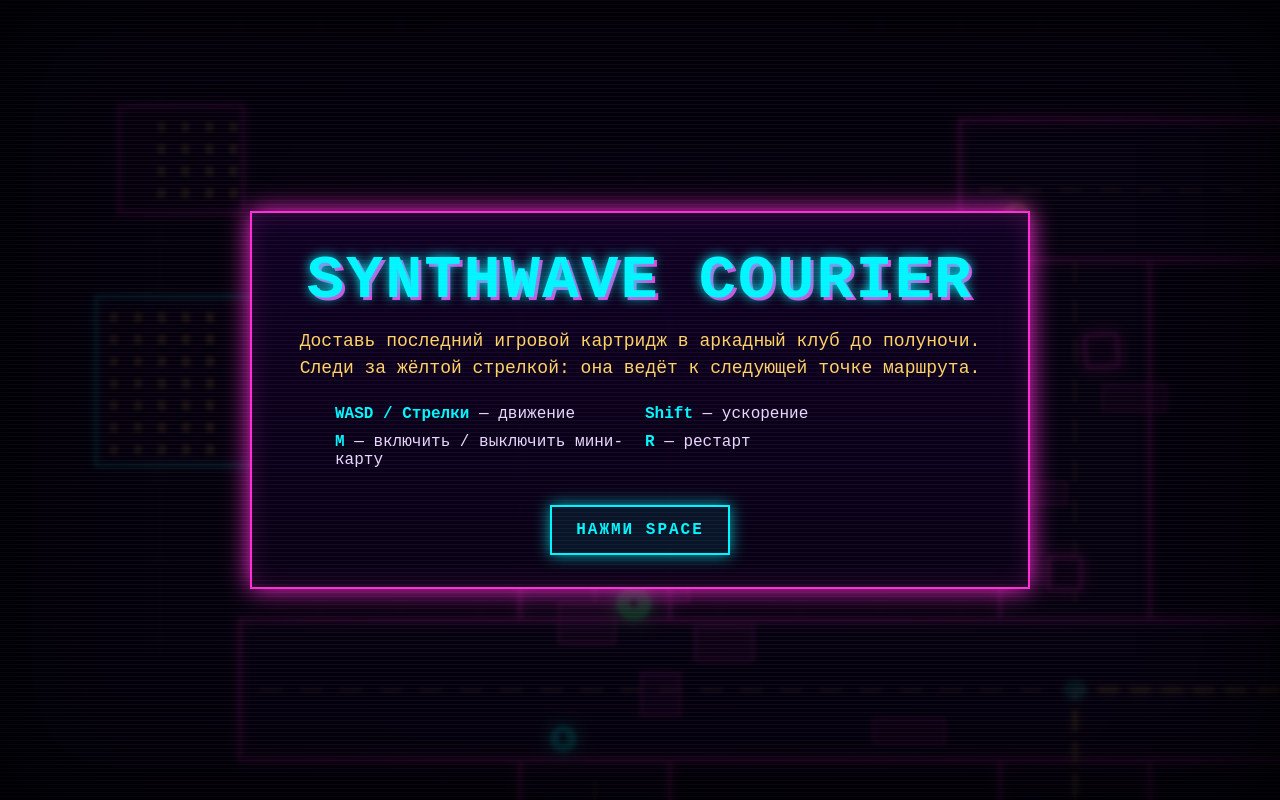
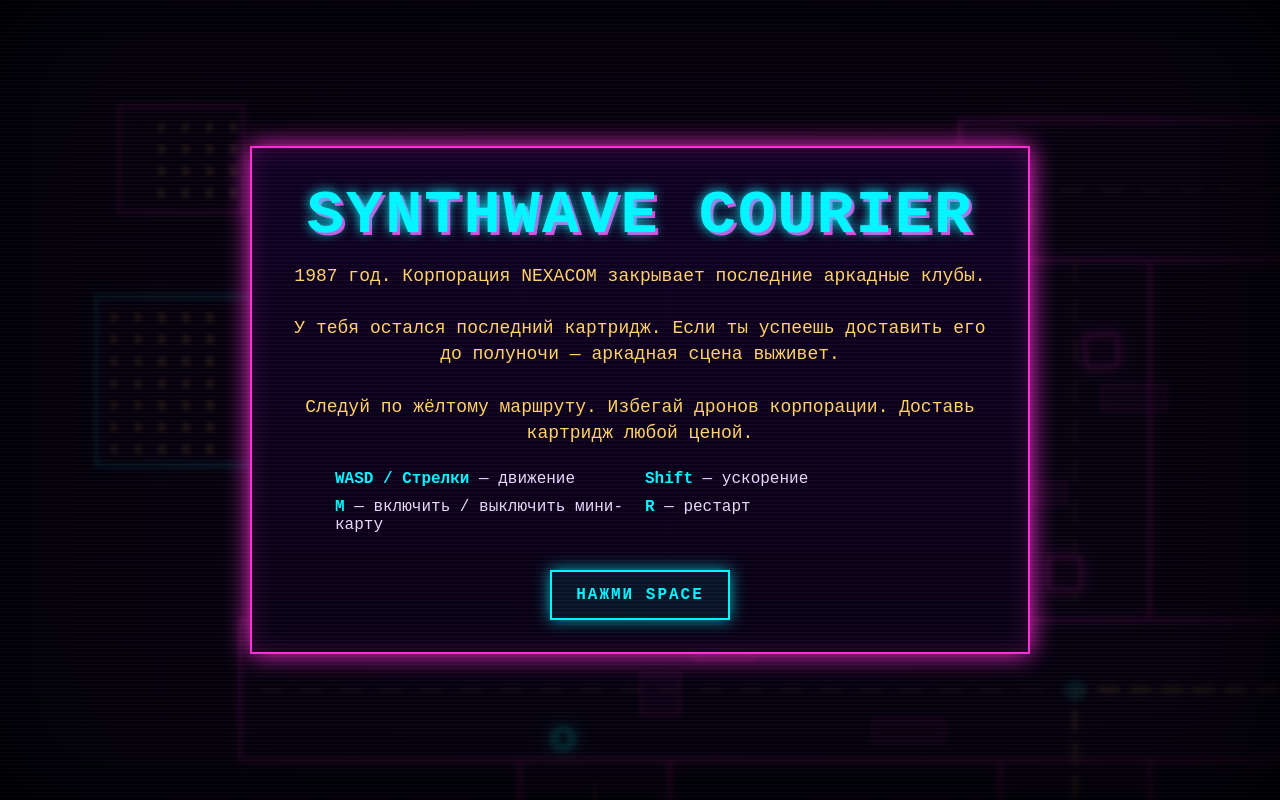
Before and after one commit to Code-Brew-Git-Hub/Synthwave-Courier-Last-Cartridge, a plain HTML site: page synthwave_courier_last_cartridge_v_02.html in a window 1280 px wide. Drawn offline with Linux system fonts and the light colour scheme; animation ran at ten frames a second.

Commit message:
edit description

```diff
--- a/synthwave_courier_last_cartridge_v_02.html
+++ b/synthwave_courier_last_cartridge_v_02.html
@@ -104,8 +104,14 @@
     <div class="panel">
       <h1 class="title">Synthwave Courier</h1>
       <p class="subtitle">
-        Доставь последний игровой картридж в аркадный клуб до полуночи.<br />
-        Следи за жёлтой стрелкой: она ведёт к следующей точке маршрута.
+        1987 год. Корпорация NEXACOM закрывает последние аркадные клубы.
+        <br /><br />
+        У тебя остался последний картридж.
+        Если ты успеешь доставить его до полуночи — аркадная сцена выживет.
+        <br /><br />
+        Следуй по жёлтому маршруту.
+        Избегай дронов корпорации.
+        Доставь картридж любой ценой.
       </p>
       <div class="controls">
         <div><span class="key">WASD / Стрелки</span> — движение</div>
```
